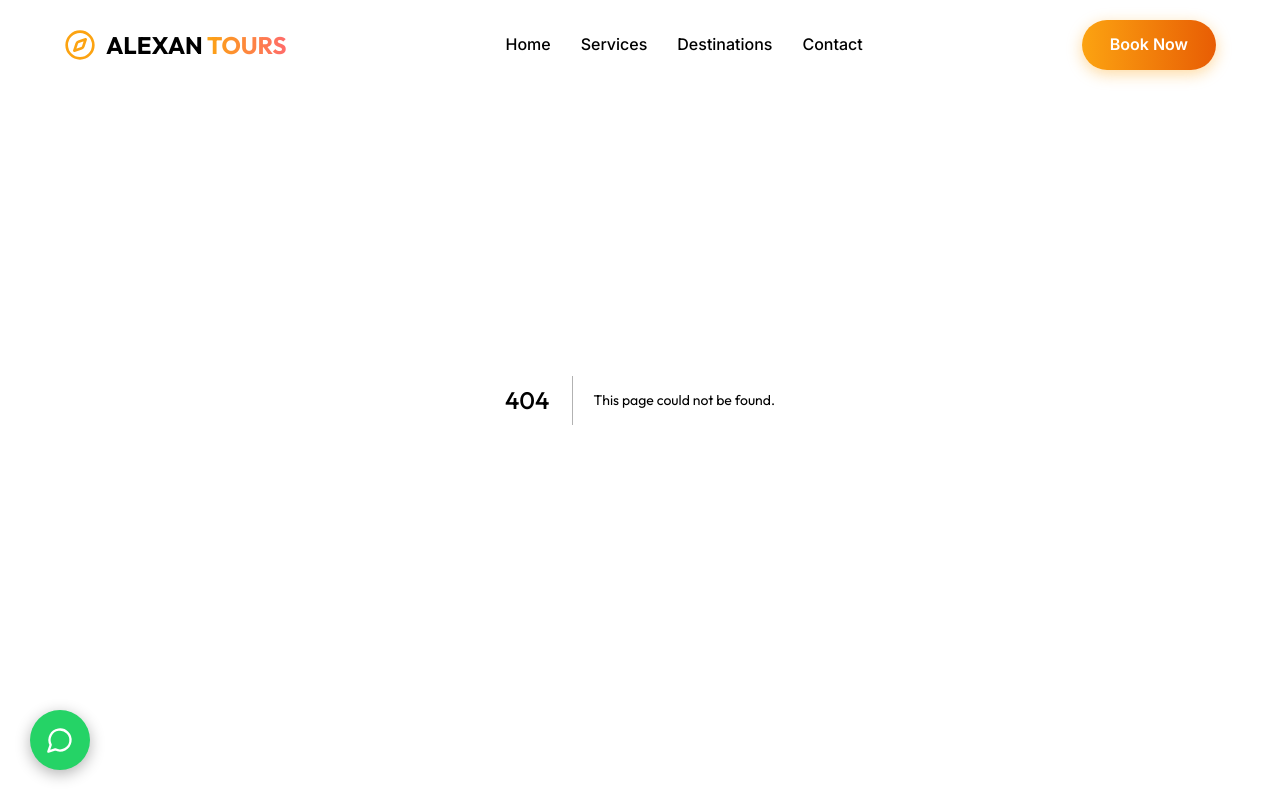
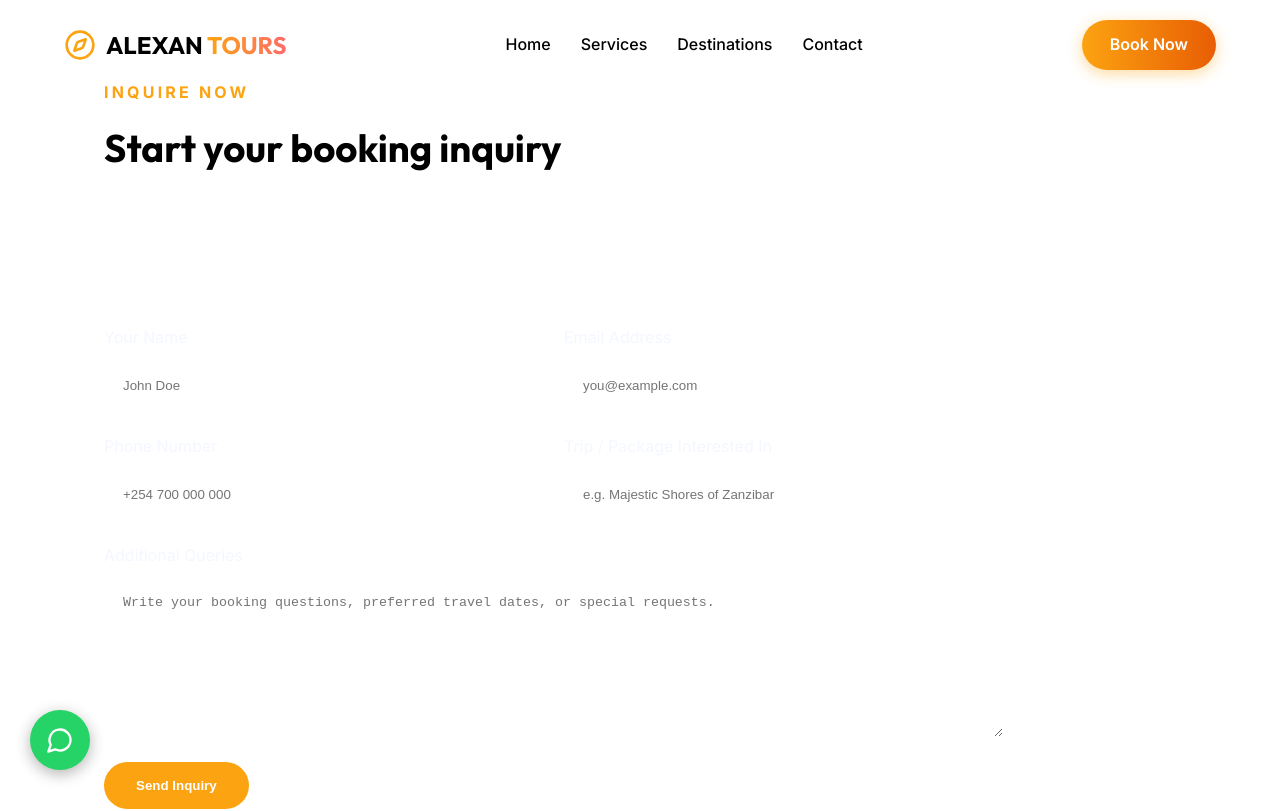
Before and after one commit to MildredKoskei/Alexan-Tours-and-Travels, a Next.js app: page /inquire in a window 1280 px wide. Before the commit this address had no page. Shown: the top 811 px of the page. Built offline with nearby package versions, Linux system fonts and the light colour scheme.

Commit message:
inquiry form and name removal

```diff
--- a/app/destinations/[country]/page.tsx
+++ b/app/destinations/[country]/page.tsx
@@ -102,7 +102,9 @@ export default function DestinationPage({ params }: { params: { country: string
 
         <div className={styles.actionSection}>
           <p className={styles.text}>Ready to plan your unforgettable trip to {destination.name}?</p>
-          <a href="/#contact" className="btn btn-primary" style={{ marginTop: '20px' }}>Contact Us to Book</a>
+          <Link href={`/inquire?destination=${encodeURIComponent(destination.name)}`} className="btn btn-primary" style={{ marginTop: '20px' }}>
+            Contact Us to Book
+          </Link>
         </div>
       </div>
     </div>
--- /dev/null
+++ b/app/inquire/InquiryForm.tsx
@@ -0,0 +1,132 @@
+"use client";
+
+import { useEffect, useState, FormEvent } from 'react';
+import { useSearchParams } from 'next/navigation';
+import styles from './inquire.module.css';
+
+export default function InquiryForm() {
+  const searchParams = useSearchParams();
+  const initialTrip = searchParams?.get('trip') ?? '';
+  const initialDestination = searchParams?.get('destination') ?? '';
+
+  const [name, setName] = useState('');
+  const [email, setEmail] = useState('');
+  const [phone, setPhone] = useState('');
+  const [trip, setTrip] = useState('');
+  const [message, setMessage] = useState('');
+  const [error, setError] = useState('');
+  const [submitted, setSubmitted] = useState(false);
+  const [popupOpen, setPopupOpen] = useState(false);
+
+  useEffect(() => {
+    if (initialTrip) {
+      setTrip(initialTrip);
+    } else if (initialDestination) {
+      setTrip(initialDestination);
+    }
+  }, [initialTrip, initialDestination]);
+
+  const handleSubmit = (event: FormEvent<HTMLFormElement>) => {
+    event.preventDefault();
+
+    if (!name.trim() || !email.trim() || !trip.trim() || !message.trim()) {
+      setError('Please fill in your name, email, trip interest, and message.');
+      return;
+    }
+
+    const recipient = 'alexantours@gmail.com';
+    const subject = encodeURIComponent(`Inquiry from Alexan Tours website: ${name}`);
+    const body = encodeURIComponent(
+      `Name: ${name}\nEmail: ${email}\nPhone: ${phone}\nTrip Interested In: ${trip}\n\nAdditional queries:\n${message}`
+    );
+
+    window.location.href = `mailto:${recipient}?subject=${subject}&body=${body}`;
+    setSubmitted(true);
+    setPopupOpen(true);
+    setError('');
+  };
+
+  return (
+    <form className={styles.form} onSubmit={handleSubmit}>
+      <div className={styles.formRow}>
+        <label className={styles.formGroup}>
+          <span>Your Name</span>
+          <input
+            type="text"
+            value={name}
+            onChange={(event) => setName(event.target.value)}
+            className={styles.formInput}
+            placeholder="John Doe"
+            required
+          />
+        </label>
+
+        <label className={styles.formGroup}>
+          <span>Email Address</span>
+          <input
+            type="email"
+            value={email}
+            onChange={(event) => setEmail(event.target.value)}
+            className={styles.formInput}
+            placeholder="you@example.com"
+            required
+          />
+        </label>
+      </div>
+
+      <div className={styles.formRow}>
+        <label className={styles.formGroup}>
+          <span>Phone Number</span>
+          <input
+            type="tel"
+            value={phone}
+            onChange={(event) => setPhone(event.target.value)}
+            className={styles.formInput}
+            placeholder="+254 700 000 000"
+          />
+        </label>
+
+        <label className={styles.formGroup}>
+          <span>Trip / Package Interested In</span>
+          <input
+            type="text"
+            value={trip}
+            onChange={(event) => setTrip(event.target.value)}
+            className={styles.formInput}
+            placeholder="e.g. Majestic Shores of Zanzibar"
+            required
+          />
+        </label>
+      </div>
+
+      <label className={styles.formGroup}>
+        <span>Additional Queries</span>
+        <textarea
+          value={message}
+          onChange={(event) => setMessage(event.target.value)}
+          className={styles.formTextarea}
+          placeholder="Write your booking questions, preferred travel dates, or special requests."
+          required
+        />
+      </label>
+
+      {error && <p className={styles.errorText}>{error}</p>}
+      <button type="submit" className={styles.submitButton}>
+        Send Inquiry
+      </button>
+
+      {popupOpen && (
+        <div className={styles.popupOverlay} onClick={() => setPopupOpen(false)}>
+          <div className={styles.popupDialog} role="dialog" aria-modal="true" onClick={(event) => event.stopPropagation()}>
+            <h2>Inquiry Sent</h2>
+            <p>Your details have been prepared and will be sent to <strong>alexantours@gmail.com</strong>.</p>
+            <p>We will reach out as soon as possible to help you book your trip.</p>
+            <button type="button" className={styles.closeButton} onClick={() => setPopupOpen(false)}>
+              Close
+            </button>
+          </div>
+        </div>
+      )}
+    </form>
+  );
+}
--- /dev/null
+++ b/app/inquire/inquire.module.css
@@ -0,0 +1,146 @@
+.page {
+  padding-top: 80px;
+  padding-bottom: 80px;
+}
+
+.heading {
+  max-width: 760px;
+  margin-bottom: 40px;
+}
+
+.label {
+  text-transform: uppercase;
+  color: var(--primary-color);
+  font-weight: 700;
+  letter-spacing: 0.2em;
+  margin-bottom: 12px;
+}
+
+.title {
+  font-size: clamp(2.2rem, 3vw, 3.4rem);
+  margin-bottom: 20px;
+}
+
+.subtitle {
+  color: rgba(255, 255, 255, 0.75);
+  line-height: 1.8;
+  max-width: 680px;
+}
+
+.form {
+  display: grid;
+  gap: 24px;
+  max-width: 900px;
+}
+
+.formRow {
+  display: grid;
+  grid-template-columns: repeat(2, minmax(0, 1fr));
+  gap: 20px;
+}
+
+.formGroup {
+  display: flex;
+  flex-direction: column;
+  gap: 10px;
+  color: #f4f7ff;
+}
+
+.formInput,
+.formTextarea {
+  width: 100%;
+  background: rgba(255, 255, 255, 0.08);
+  border: 1px solid rgba(255, 255, 255, 0.15);
+  color: #fff;
+  padding: 16px 18px;
+  border-radius: 16px;
+  outline: none;
+}
+
+.formInput:focus,
+.formTextarea:focus {
+  border-color: var(--primary-color);
+  box-shadow: 0 0 0 4px rgba(75, 111, 255, 0.18);
+}
+
+.formTextarea {
+  min-height: 160px;
+  resize: vertical;
+}
+
+.errorText {
+  color: #ff8a80;
+  font-size: 0.95rem;
+}
+
+.successText {
+  color: #8bf7c8;
+  font-size: 0.95rem;
+}
+
+.submitButton {
+  width: fit-content;
+  padding: 16px 32px;
+  border-radius: 999px;
+  border: none;
+  background: var(--primary-color);
+  color: #fff;
+  font-weight: 700;
+  cursor: pointer;
+  transition: transform 0.2s ease, background 0.2s ease;
+}
+
+.submitButton:hover {
+  transform: translateY(-2px);
+  background: #3272ff;
+}
+
+.popupOverlay {
+  position: fixed;
+  inset: 0;
+  background: rgba(0, 0, 0, 0.65);
+  display: grid;
+  place-items: center;
+  padding: 20px;
+  z-index: 50;
+}
+
+.popupDialog {
+  background: rgba(10, 14, 33, 0.98);
+  border: 1px solid rgba(255, 255, 255, 0.12);
+  border-radius: 24px;
+  padding: 32px;
+  max-width: 520px;
+  width: 100%;
+  box-shadow: 0 24px 80px rgba(0, 0, 0, 0.45);
+}
+
+.popupDialog h2 {
+  margin: 0 0 16px;
+  font-size: 1.75rem;
+}
+
+.popupDialog p {
+  color: rgba(255, 255, 255, 0.9);
+  line-height: 1.7;
+  margin: 0 0 16px;
+}
+
+.closeButton {
+  display: inline-flex;
+  align-items: center;
+  justify-content: center;
+  padding: 14px 26px;
+  border-radius: 999px;
+  background: var(--primary-color);
+  color: #fff;
+  border: none;
+  cursor: pointer;
+  font-weight: 700;
+}
+
+@media (max-width: 860px) {
+  .formRow {
+    grid-template-columns: 1fr;
+  }
+}
--- /dev/null
+++ b/app/inquire/page.tsx
@@ -0,0 +1,23 @@
+import InquiryForm from './InquiryForm';
+import styles from './inquire.module.css';
+
+export const metadata = {
+  title: 'Inquire Now | Alexan Tours',
+  description: 'Fill out your details and trip preferences to submit an inquiry for booking.',
+};
+
+export default function InquirePage() {
+  return (
+    <main className={`container section ${styles.page}`}>
+      <div className={styles.heading}>
+        <p className={styles.label}>Inquire Now</p>
+        <h1 className={styles.title}>Start your booking inquiry</h1>
+        <p className={styles.subtitle}>
+          Tell us which trip you are interested in, share your travel details, and ask any booking questions. We will prepare your inquiry and open your email client so you can send it directly.
+        </p>
+      </div>
+
+      <InquiryForm />
+    </main>
+  );
+}
--- a/components/Footer.module.css
+++ b/components/Footer.module.css
@@ -58,6 +58,69 @@
   color: var(--primary-color);
 }
 
+.contactForm {
+  display: grid;
+  gap: 16px;
+  margin-bottom: 20px;
+}
+
+.formGroup {
+  display: flex;
+  flex-direction: column;
+  gap: 8px;
+  color: #d3d9ef;
+  font-size: 0.95rem;
+}
+
+.formInput,
+.formTextarea {
+  background: rgba(255, 255, 255, 0.08);
+  border: 1px solid rgba(255, 255, 255, 0.12);
+  color: #fff;
+  padding: 12px 14px;
+  border-radius: 12px;
+  outline: none;
+}
+
+.formInput:focus,
+.formTextarea:focus {
+  border-color: var(--primary-color);
+  box-shadow: 0 0 0 3px rgba(105, 135, 255, 0.18);
+}
+
+.formTextarea {
+  min-height: 120px;
+  resize: vertical;
+}
+
+.submitButton {
+  display: inline-flex;
+  align-items: center;
+  justify-content: center;
+  padding: 14px 22px;
+  border-radius: 999px;
+  border: none;
+  background: var(--primary-color);
+  color: #fff;
+  font-weight: 600;
+  cursor: pointer;
+  transition: background 0.2s ease;
+}
+
+.submitButton:hover {
+  background: #3272ff;
+}
+
+.errorText {
+  color: #ff8a80;
+  font-size: 0.95rem;
+}
+
+.successText {
+  color: #8bf7c8;
+  font-size: 0.95rem;
+}
+
 .bottom {
   text-align: center;
   padding-top: 30px;
--- a/components/Footer.tsx
+++ b/components/Footer.tsx
@@ -1,5 +1,6 @@
 "use client";
 
+import Link from 'next/link';
 import { Compass, Mail, Phone, MapPin, MessageCircle } from 'lucide-react';
 import styles from './Footer.module.css';
 
@@ -32,7 +33,7 @@ export default function Footer() {
           <h4 className={styles.title}>Contact Us</h4>
           <ul className={styles.links}>
             <li style={{ display: 'flex', gap: '10px', alignItems: 'center' }}>
-              <Phone size={18} color="var(--primary-color)"/> Andrew Omengo: +254711604832
+              <Phone size={18} color="var(--primary-color)"/> Alexan Tours and Travels: +254711604832
             </li>
             <li style={{ display: 'flex', gap: '10px', alignItems: 'center' }}>
               <MessageCircle size={18} color="var(--primary-color)"/> WhatsApp: +254711604832
@@ -44,6 +45,9 @@ export default function Footer() {
               <MapPin size={18} color="var(--primary-color)"/> Kilimani Business Centre, Kirichwa Rd, Nairobi
             </li>
           </ul>
+          <Link href="/inquire" className="btn btn-primary" style={{ marginTop: '20px', display: 'inline-flex' }}>
+            Inquire Now
+          </Link>
         </div>
       </div>
 
```
Also changed, not shown: app/destinations/[country]/[packageSlug]/page.tsx (+5 -2 lines).
